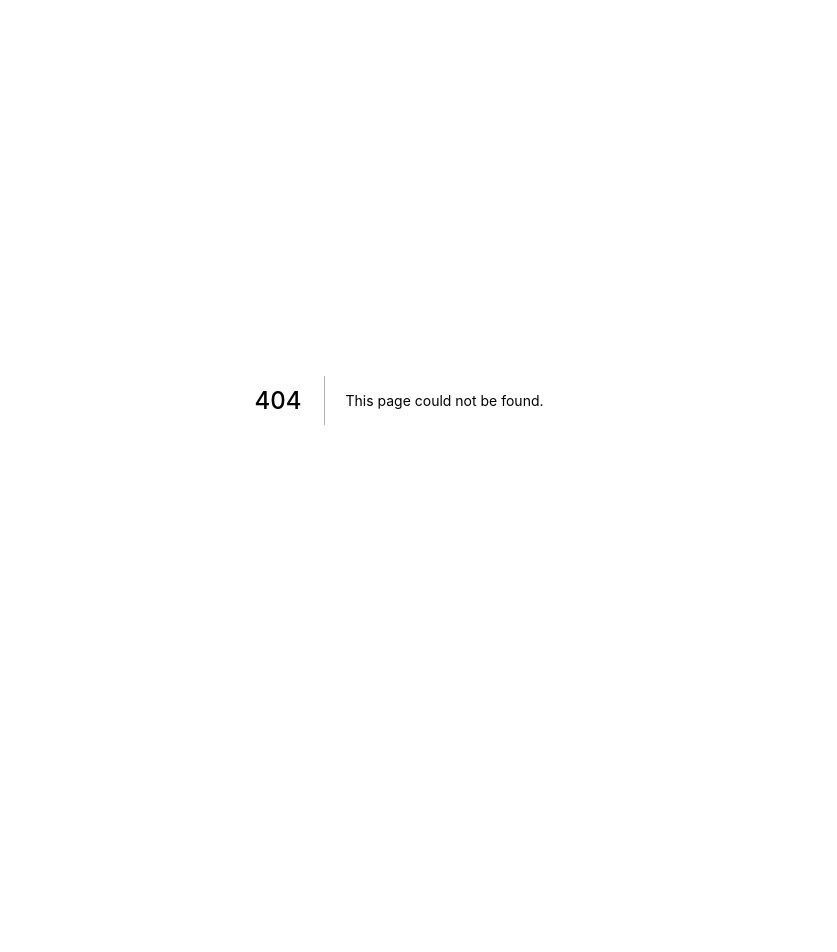
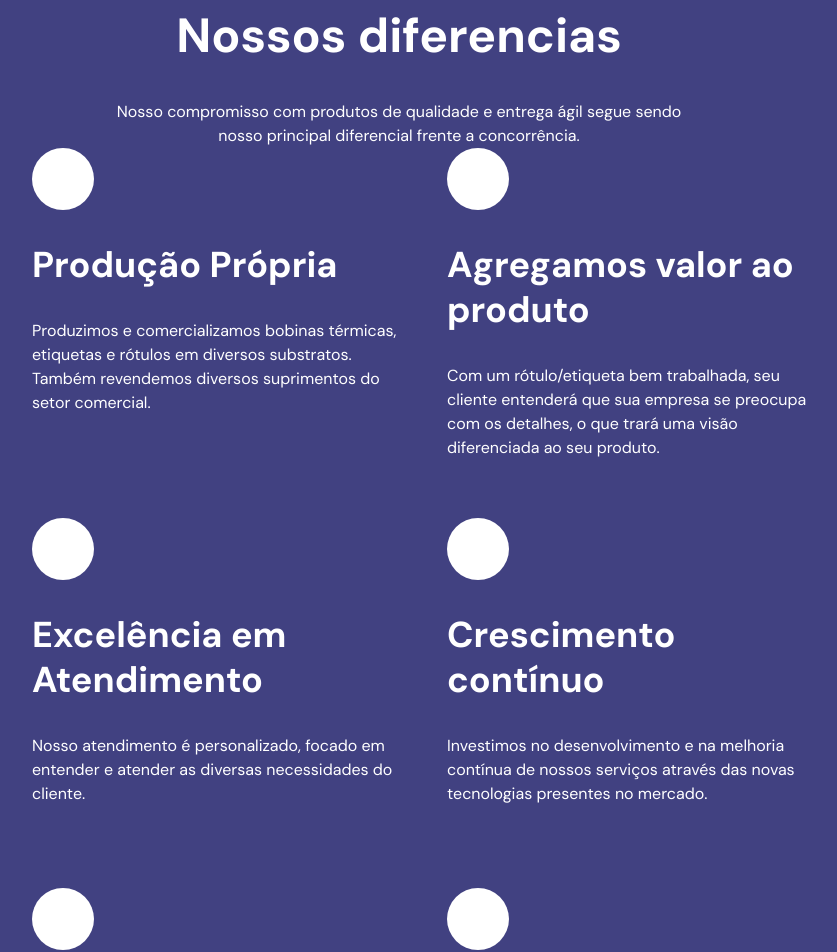
Before and after one commit to Jozimarjo/collormaq, a Next.js app: page /quem_somos/ThirdSection in a window 1280 px wide. Before the commit this address had no page. Shown: the top 952 px of the page, without its empty margins (241-1078 px from the left). Before the commit the page ends 800 px from the top, so only its background shows below. Built offline with nearby package versions, Linux system fonts and the light colour scheme.

Commit message:
quem_somos section 3

```diff
--- a/src/components/SecondSection/index.tsx
+++ b/src/components/SecondSection/index.tsx
@@ -8,7 +8,7 @@ interface SecondSectionProps {
 }
 export default function SecondSectionComponent({ img, children }: SecondSectionProps) {
     return (
-        <Box width='100%' p='4' bgColor='gray.100' height="935px">
+        <Box width='100%' p='4' bgColor='gray.100'>
             <Flex
                 direction={{ base: 'column', lg: 'row' }}
                 justify='space-evenly'
--- /dev/null
+++ b/src/pages/quem_somos/ThirdSection.tsx
@@ -0,0 +1,44 @@
+import { Box, Flex, HStack, Text, VStack } from "@chakra-ui/react";
+
+export default function ThirdSection() {
+    return (
+        <Box display='flex' flexDirection='column' justifyContent='space-around' alignItems='center' background='#414181' w='100%' height='990px'>
+            <Flex maxWidth='586px' direction='column' align='center' justify='center'>
+                <Text fontSize='48px' mb='28px' fontWeight='bold'>Nossos diferencias</Text>
+                <Text fontSize='16px' fontWeight='normal' lineHeight='24px' textAlign='center'>Nosso compromisso com produtos de qualidade e entrega ágil segue sendo nosso principal diferencial frente a concorrência.</Text>
+            </Flex>
+            <HStack flexWrap='wrap' justify="center" spacing="12" rowGap='10' width='80%'>
+                <VStack ml='12' h='330px' spacing="8" maxWidth="367px" align="start">
+                    <Box w='62px' h='62px' borderRadius='50%' background='white'></Box>
+                    <Text fontSize='36px' lineHeight='45px' fontWeight='bold'>Produção Própria</Text>
+                    <Text fontSize='16px' fontWeight='normal'>Produzimos e comercializamos bobinas térmicas, etiquetas e rótulos em diversos substratos. Também revendemos diversos suprimentos do setor comercial.</Text>
+                </VStack>
+                <VStack h='330px' spacing="8" maxWidth="367px" align="start">
+                    <Box w='62px' h='62px' borderRadius='50%' background='white'></Box>
+                    <Text fontSize='36px' lineHeight='45px' fontWeight='bold'>Agregamos valor ao produto</Text>
+                    <Text fontSize='16px' fontWeight='normal'>Com um rótulo/etiqueta bem trabalhada, seu cliente entenderá que sua empresa se preocupa com os detalhes, o que trará uma visão diferenciada ao seu produto.</Text>
+                </VStack>
+                <VStack h='330px' spacing="8" maxWidth="367px" align="start">
+                    <Box w='62px' h='62px' borderRadius='50%' background='white'></Box>
+                    <Text fontSize='36px' lineHeight='45px' fontWeight='bold'>Excelência em Atendimento</Text>
+                    <Text fontSize='16px' fontWeight='normal'>Nosso atendimento é personalizado, focado em entender e atender as diversas necessidades do cliente.</Text>
+                </VStack>
+                <VStack h='330px' spacing="8" maxWidth="367px" align="start">
+                    <Box w='62px' h='62px' borderRadius='50%' background='white'></Box>
+                    <Text fontSize='36px' lineHeight='45px' fontWeight='bold'>Crescimento contínuo</Text>
+                    <Text fontSize='16px' fontWeight='normal'>Investimos no desenvolvimento e na melhoria contínua de nossos serviços através das novas tecnologias presentes no mercado.</Text>
+                </VStack>
+                <VStack h='330px' spacing="8" maxWidth="367px" align="start">
+                    <Box w='62px' h='62px' borderRadius='50%' background='white'></Box>
+                    <Text fontSize='36px' lineHeight='45px' fontWeight='bold'>Entrega</Text>
+                    <Text fontSize='16px' fontWeight='normal'>Contamos com entregas ágeis, especializadas e de confiança para a entrega dos nossos produtos.</Text>
+                </VStack>
+                <VStack h='330px' spacing="8" maxWidth="367px" align="start">
+                    <Box w='62px' h='62px' borderRadius='50%' background='white'></Box>
+                    <Text fontSize='36px' lineHeight='45px' fontWeight='bold'>Personalização</Text>
+                    <Text fontSize='16px' fontWeight='normal'>Configuramos a arte do cliente para a personalização de rótulos, etiquetas e bobinas térmicas.</Text>
+                </VStack>
+            </HStack>
+        </Box>
+    )
+}
```
Also changed, not shown: src/pages/quem_somos/SecondSection.tsx (added, +42 -0 lines), src/pages/quem_somos/index.tsx (+7 -1 lines).
